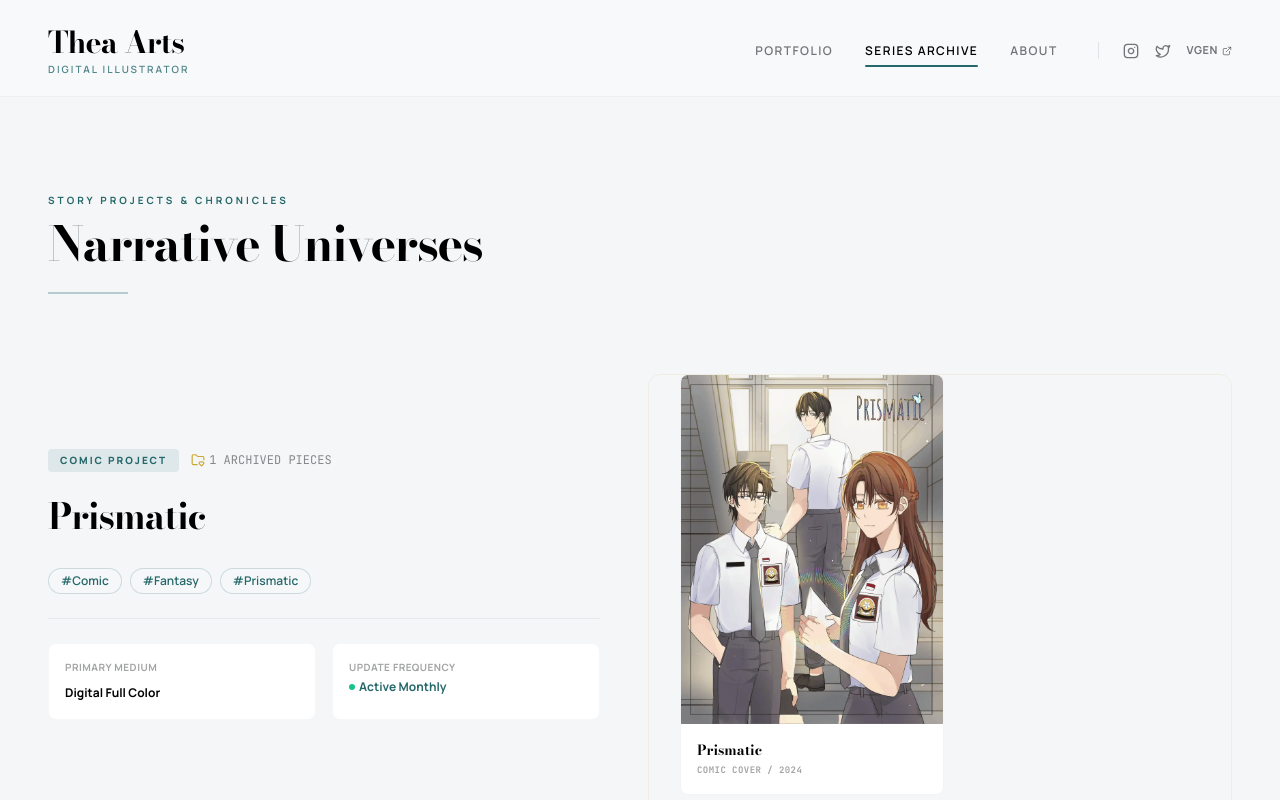
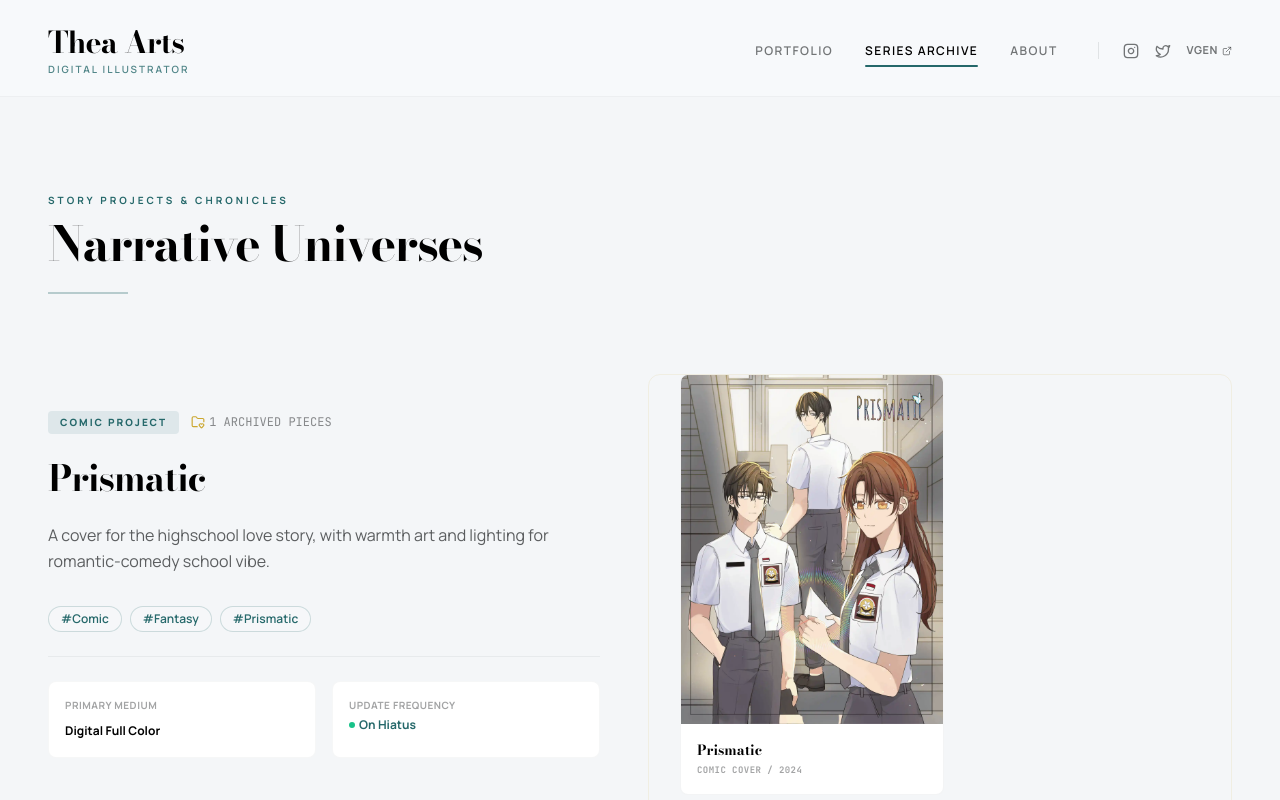
Before and after one commit to faaris23/PortofolioKakKim, a React (Vite) app: page / in a window 1280 px wide. Both pictures are taken after a click on the button "SERIES ARCHIVE". Shown: the top 800 px of the page. Built offline with nearby package versions, Linux system fonts and the light colour scheme; a web font is replaced by a local one.

Commit message:
Update series status and descriptions

```diff
--- a/src/components/SeriesShowcase.tsx
+++ b/src/components/SeriesShowcase.tsx
@@ -79,7 +79,7 @@ export default function SeriesShowcase() {
                         </span>
                         <span className="font-sans text-xs font-bold text-brand-teal flex items-center gap-1">
                           <span className="h-1.5 w-1.5 rounded-full bg-emerald-500 animate-pulse" />
-                          Active Monthly
+                          On Hiatus
                         </span>
                       </div>
                     </div>
--- a/src/data.ts
+++ b/src/data.ts
@@ -136,7 +136,7 @@ export const STORIES_SERIES: StorySeries[] = [
     id: 'prismatic',
     title: 'Prismatic',
     subtitle: 'COMIC PROJECT',
-    description: '',
+    description: 'A cover for the highschool love story, with warmth art and lighting for romantic-comedy school vibe.',
     mainImageUrl: `${import.meta.env.BASE_URL}Rosalia_arts/Compressed/Prismatic-december-ART.webp`,
     archivedCount: 1,
     tags: ['Comic', 'Fantasy', 'Prismatic'],
@@ -153,7 +153,7 @@ export const STORIES_SERIES: StorySeries[] = [
     id: 'honkai-star-rail-school-life',
     title: 'Honkai Star Rail: School Life',
     subtitle: 'COMIC PROJECT',
-    description: '',
+    description: 'A story of the main characters of Honkai: Star Rail in their school life, with a focus on humor and slice-of-life moments.',
     mainImageUrl: `${import.meta.env.BASE_URL}Rosalia_arts/Compressed/Cover-comic-Kyris-1.webp`,
     archivedCount: 1,
     tags: ['Honkai: Star Rail', 'School Life', 'Fan Comic'],
```
